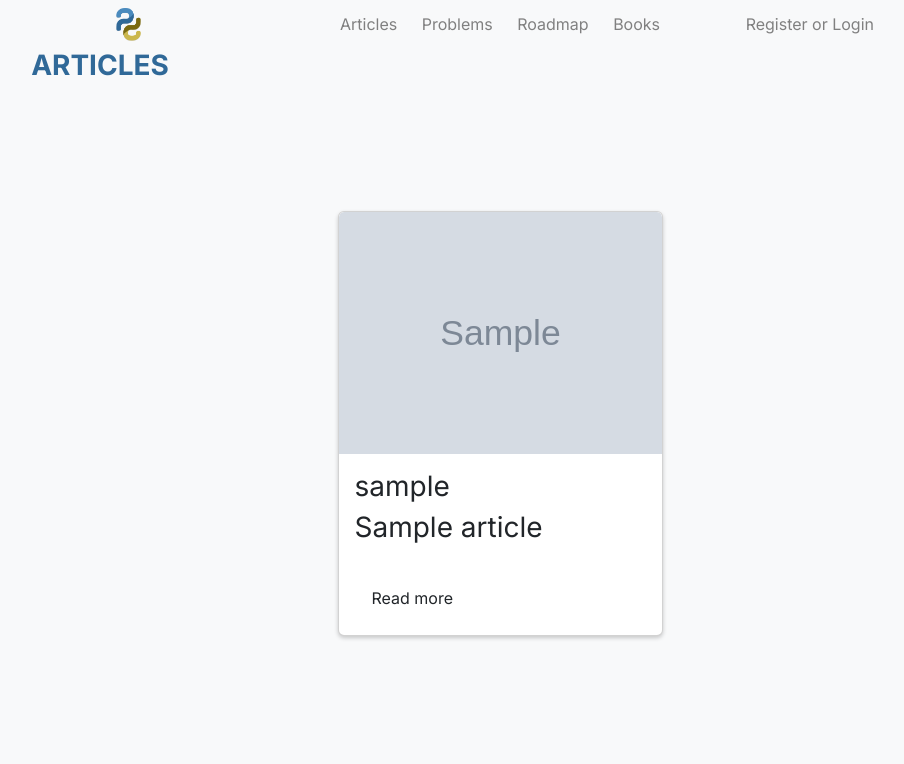
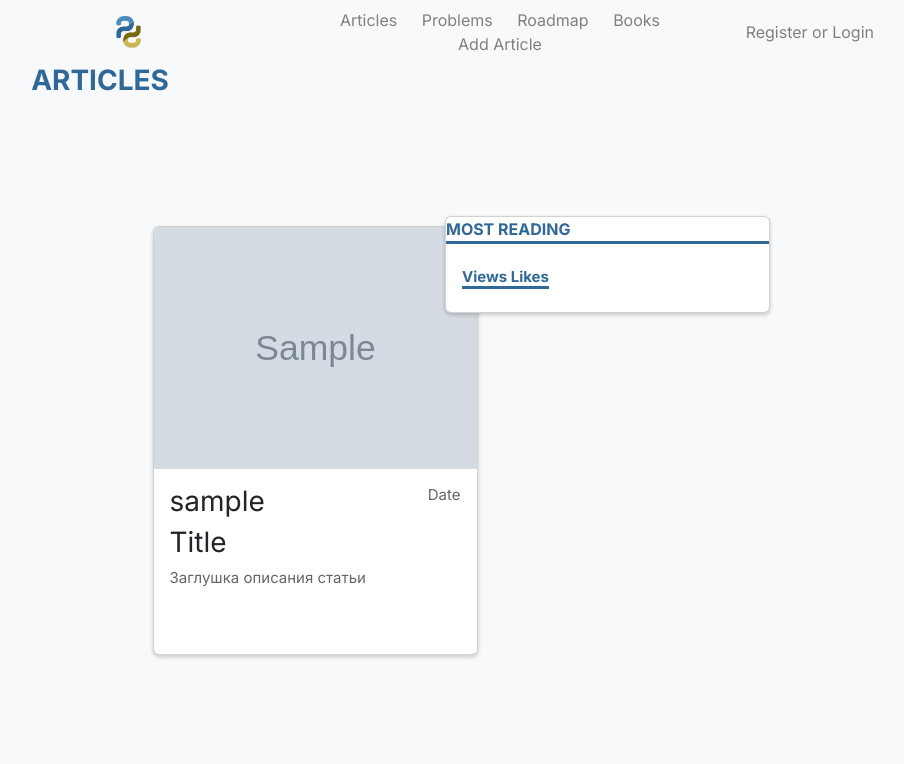
Before and after one commit to aliquis22/pythonPlatform, a Django app: page / in a window 1280 px wide. Shown: the top 764 px of the page, without its empty margins (140-1044 px from the left). Run offline with Django 3.2, Linux system fonts and the light colour scheme; tables that the repository leaves empty hold one stand-in row (values such as "Sample post"); grey boxes marked "Sample" are stand-in pictures.

Commit message:
Редактор статей готов

```diff
--- a/articles/urls.py
+++ b/articles/urls.py
@@ -5,4 +5,5 @@ import articles.views as views
 
 urlpatterns = [
     path('', views.index, name='home'),
+    path('article/create', views.create, name='create')
 ]
--- a/articles/views.py
+++ b/articles/views.py
@@ -1,6 +1,21 @@
-from django.shortcuts import render
+from django.shortcuts import render, redirect
 from .models import Article
+from .forms import ArticleForm
+from django.contrib.auth.decorators import login_required
 # Create your views here.
 def index(request):
     articles = Article.objects.all()
     return render(request, 'index.html', {'articles':articles})
+@login_required
+def create(request):
+    if request.method == 'POST':
+        form = ArticleForm(request.POST, request.FILES)
+        if form.is_valid():
+            article = form.save(commit=False)
+            article.author = request.user
+            article.save()
+            return redirect('home')
+    else:
+        form = ArticleForm()
+    data = {'form': form}
+    return render(request, 'articles/create.html', data)
--- a/templates/base.html
+++ b/templates/base.html
@@ -19,6 +19,7 @@
         <a href="#" class="nav-item">Problems</a>
         <a href="#" class="nav-item">Roadmap</a>
         <a href="#" class="nav-item">Books</a>
+        <a href="{% url 'create' %}" class="nav-item">Add Article</a>
     </div>
     <div style="font-family: 'Inter'; flex: 1; text-align: right; padding-right: 20%;">
         <a href="#" class="nav-item">Register or Login </a>
--- a/templates/index.html
+++ b/templates/index.html
@@ -2,7 +2,10 @@
 {% load static %}
 {% block content %}
     <h3 style="font-family: 'Inter'; color: #306998; font-weight: bold; text-align: center; margin-right: 800px;">ARTICLES</h3>
-    <div style="display: flex; flex-wrap: wrap; justify-content: center;"> <!-- Добавлено свойство justify-content: center; -->
+    <div style="display: flex; justify-content: flex-start;">
+        <!-- Левый блок со статьями -->
+        <div style="flex-grow: 1; margin-right: 5px;">
+            <div style="display: flex; flex-wrap: wrap; justify-content: center;">
                 {% for article in articles %}
                     <div class="card-container">
                         <div class="articles">
@@ -11,13 +14,13 @@
                                 <div class="card-content">
                                     <div class="name-date">
                                         <h3 class="name">{{ article.author.username }}</h3>
-                                <p class="date">{{ article.date }}</p> <!-- Выводим дату статьи -->
+                                        <p class="date">Date</p>
                                     </div>
-                            <h3 class="card-title">{{ article.title }}</h3> <!-- Выводим заголовок статьи -->
+                                    <h3 class="card-title">Title</h3>
                                     <p>
-                                {{ article.description }} <!-- Выводим описание статьи -->
+                                        Заглушка описания статьи
                                     </p>
-                            <a href="{{ article.url }}" class="btn">Read more</a> <!-- Выводим ссылку на статью -->
+                                    <a href="" class="btn"></a>
                                 </div>
                             </div>
                         </div>
@@ -26,15 +29,11 @@
                         <div style="width: 100%;"></div>
                     {% endif %}
                 {% endfor %}
-
+            </div>
         </div>
 
-{% endblock %}
-
-
-
-
-<div class="MostReading" style="position: absolute; left: 10px; top: 0;"> <!-- Добавлено позиционирование и отступ слева -->
+                    <!-- Блок MostReading -->
+            <div class="MostReading" style="position: relative; left: -350px; top: 90px;">
             <div class="card">
                 <p>MOST READING</p>
                 <div class="card-content">
@@ -44,3 +43,6 @@
                 </div>
             </div>
             </div>
+
+    </div>
+{% endblock %}
```
Also changed, not shown: articles/forms.py (added, +13 -0 lines), articles/templates/articles/create.html (added, +17 -0 lines), static/images/srBY5klgYac.jpg (added), static/images/srBY5klgYac_ncCnFdd.jpg (added). Lines whose indentation alone changed are shown as unchanged.
